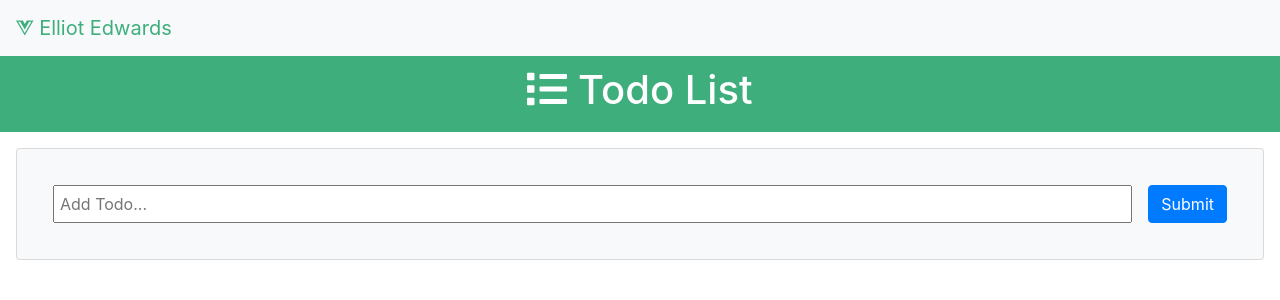
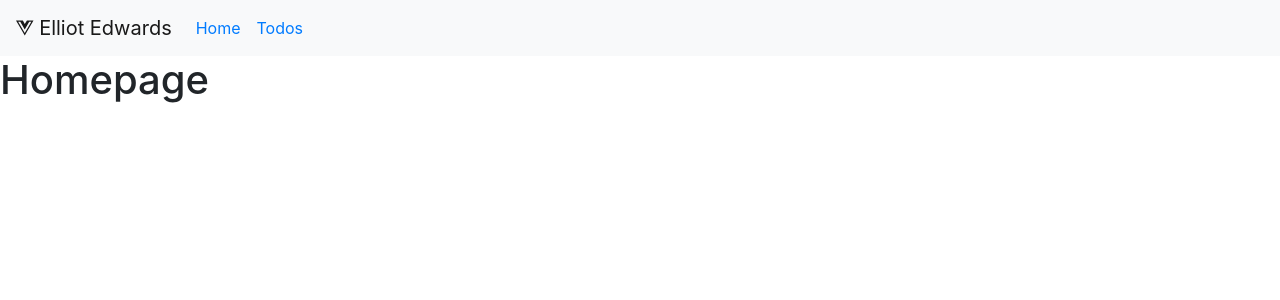
Before and after one commit to ElliotLEdwards/vue, a Vue app: page / in a window 1280 px wide. Shown: the top 300 px of the page. Built offline with nearby package versions, Linux system fonts and the light colour scheme.

Commit message:
repared vue router

```diff
--- a/package.json
+++ b/package.json
@@ -18,7 +18,8 @@
     "jquery": "^3.5.1",
     "popper.js": "^1.16.1",
     "uuid": "^8.0.0",
-    "vue": "^2.6.11"
+    "vue": "^2.6.11",
+    "vue-router": "^3.1.6"
   },
   "devDependencies": {
     "@vue/cli-plugin-babel": "~4.3.0",
--- a/src/App.vue
+++ b/src/App.vue
@@ -1,70 +1,21 @@
 <template>
   <div id="app">
     <Navbar />
-    <Header />
-    <div class="d-flex flex-column">
-      <AddTodo class="p-2" v-on:add-todo="addTodo" />
-      <Todos class="p-2" v-bind:todos="todos" v-on:del-todo="deleteTodo" />
-    </div>
+    <router-view></router-view>
   </div>
 </template>
 
 <script>
-import Header from './components/layout/Header'
-import Todos from './components/Todos'
-import AddTodo from './components/AddTodo'
 import Navbar from './components/layout/Navbar'
 
 export default {
   name: 'App',
   components: {
-    Todos,
-    Header,
     Navbar,
-    AddTodo
-  },
-  data() {
-    return {
-      todos: [
-
-      ]
-    }
-  },
-  methods: {
-    deleteTodo(id) {
-      this.todos = this.todos.filter(todo => todo.id !== id)
-    },
-    addTodo(newTodo) {
-      this.todos = [...this.todos, newTodo];
-    }
   }
 }
 </script>
 
 <style>
   @import 'https://fonts.googleapis.com/css?family=Open+Sans:300,400,700&display=swap';
-
-
-  * {
-    box-sizing: border-box;
-    margin: 0;
-    padding: 0;
-  }
-
-  body {
-    font-family: Arial, Helvetica, sans-serif;
-    line-height: 1.4;
-  }
-
-  .btn {
-    display: inline-block;
-    border: none;
-    background: #555;
-    color: #fff;
-    padding: 7px 20px;
-    cursor: pointer;
-  }
-  .btn:hover {
-    background: #666;
-  }
 </style>
--- a/src/components/AddTodo.vue
+++ b/src/components/AddTodo.vue
@@ -1,9 +1,11 @@
 <template>
     <div class="card bg-light m-3">
-        <div class="card-body">
-            <form>
+        <div class="card-body d-flex flex-row justify-content-center">
+            <form @submit="addTodo">
+                <div class="d-flex flex-row justify-content-center">
                     <input class="m-2" type="text" v-model="title" name="title" placeholder="Add Todo...">
                     <button @click="addTodo" type="button" value="Submit" class="m-2 btn btn-primary">Submit</button>
+                </div>
             </form>
         </div>
     </div>
@@ -22,6 +24,7 @@ export default {
     methods: {
         addTodo(e) {
             e.preventDefault()
+            if(this.title) {
                 const newTodo = {
                     id: uuidv4(),
                     title: this.title,
@@ -31,6 +34,8 @@ export default {
                 this.$emit('add-todo', newTodo)
 
                 this.title = ''
+            }
+
         }
     }
 }
--- /dev/null
+++ b/src/components/Home.vue
@@ -0,0 +1,17 @@
+<template>
+    <div>
+        <h1>
+            Homepage
+        </h1>
+    </div>
+</template>
+
+<script>
+export default {
+    name: "Home"
+}
+</script>
+
+<style scoped>
+
+</style>
--- a/src/components/Todos.vue
+++ b/src/components/Todos.vue
@@ -1,5 +1,9 @@
 <template>
     <div>
+        <Header />
+        <div class="d-flex flex-column">
+            <AddTodo class="p-2" v-on:add-todo="addTodo" />
+        </div>
         <div v-bind:key="todo.id" v-for="todo in todos">
             <TodoItem v-bind:todo="todo" v-on:del-todo="$emit('del-todo', todo.id)" />
         </div>
@@ -8,13 +12,29 @@
 
 <script>
 import TodoItem from './TodoItem'
+import Header from './layout/Header'
+import AddTodo from './AddTodo'
 
 export default {
     name: "Todos",
     components: {
-        TodoItem
+        TodoItem,
+        Header,
+        AddTodo
     },
-    props: ["todos"]
+    methods: {
+        deleteTodo(id) {
+            this.todos = this.todos.filter(todo => todo.id !== id)
+        },
+        addTodo(newTodo) {
+            this.todos = [...this.todos, newTodo];
+        }
+    },
+    data() {
+        return {
+            todos: []
+        }
+    }
 }
 </script>
 
--- a/src/components/layout/Navbar.vue
+++ b/src/components/layout/Navbar.vue
@@ -1,10 +1,29 @@
 <template>
-    <nav class="navbar navbar-expand-lg navbar-light bg-light">
-        <a class="navbar-brand" href="#" style="color: #3eaf7c">
+   <nav class="navbar navbar-expand-lg navbar-light bg-light">
+        <a class="navbar-brand" style="color=#42b883">
             <font-awesome-icon :icon="['fab', 'vuejs']" />
-            Elliot Edwards
+                Elliot Edwards
         </a>
+        <button class="navbar-toggler" type="button" data-toggle="collapse" data-target="#navbarNav" aria-controls="navbarNav" aria-expanded="false" aria-label="Toggle navigation">
+            <span class="navbar-toggler-icon"></span>
+        </button>
+        <div class="collapse navbar-collapse" id="navbarNav">
+            <ul class="navbar-nav">
+                <li class="nav-item">
+                    <a class="nav-link">
+                        <router-link to="/home">Home</router-link>
+                    </a>
+                </li>
+                <li class="nav-item">
+                    <a class="nav-link">
+                        <router-link to="/todos">Todos</router-link>
+                    </a>
+                </li>
+            </ul>
+        </div>
     </nav>
+
+
 </template>
 
 <script>
```
Also changed, not shown: src/main.js (+27 -2 lines), 1 other file (tests, documents, lock files or other folders). Lines whose indentation alone changed are shown as unchanged.
